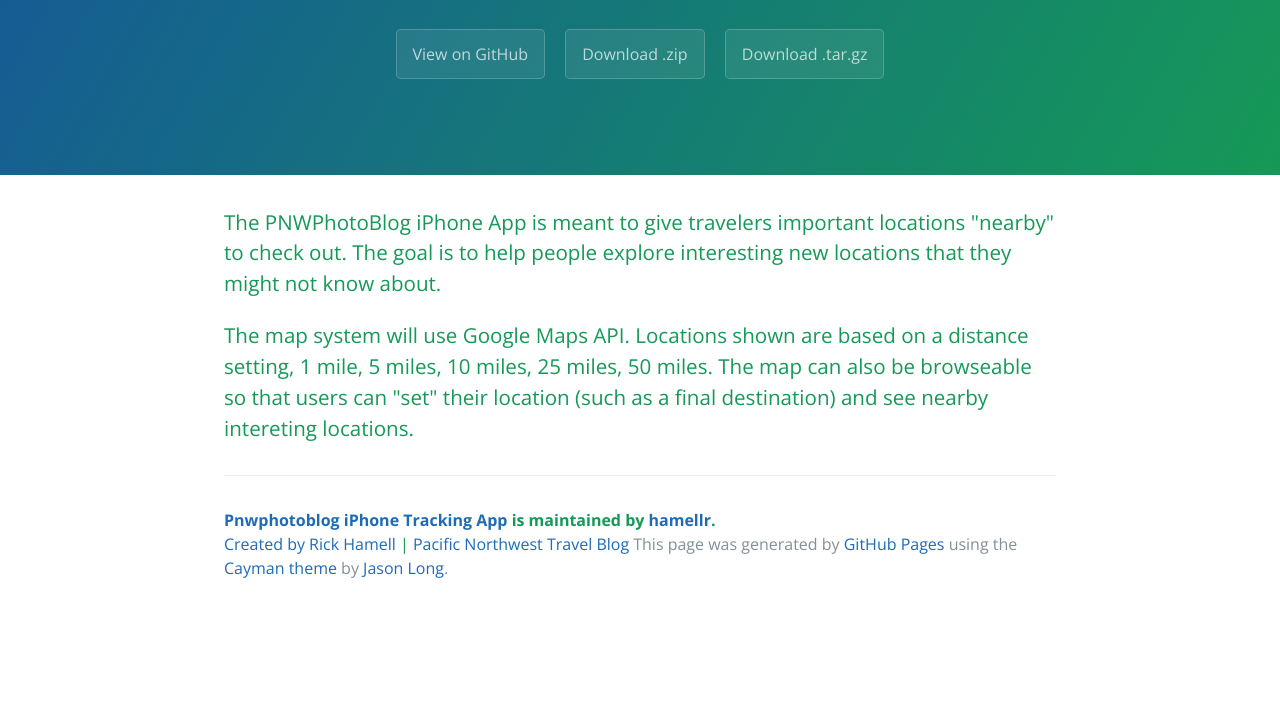
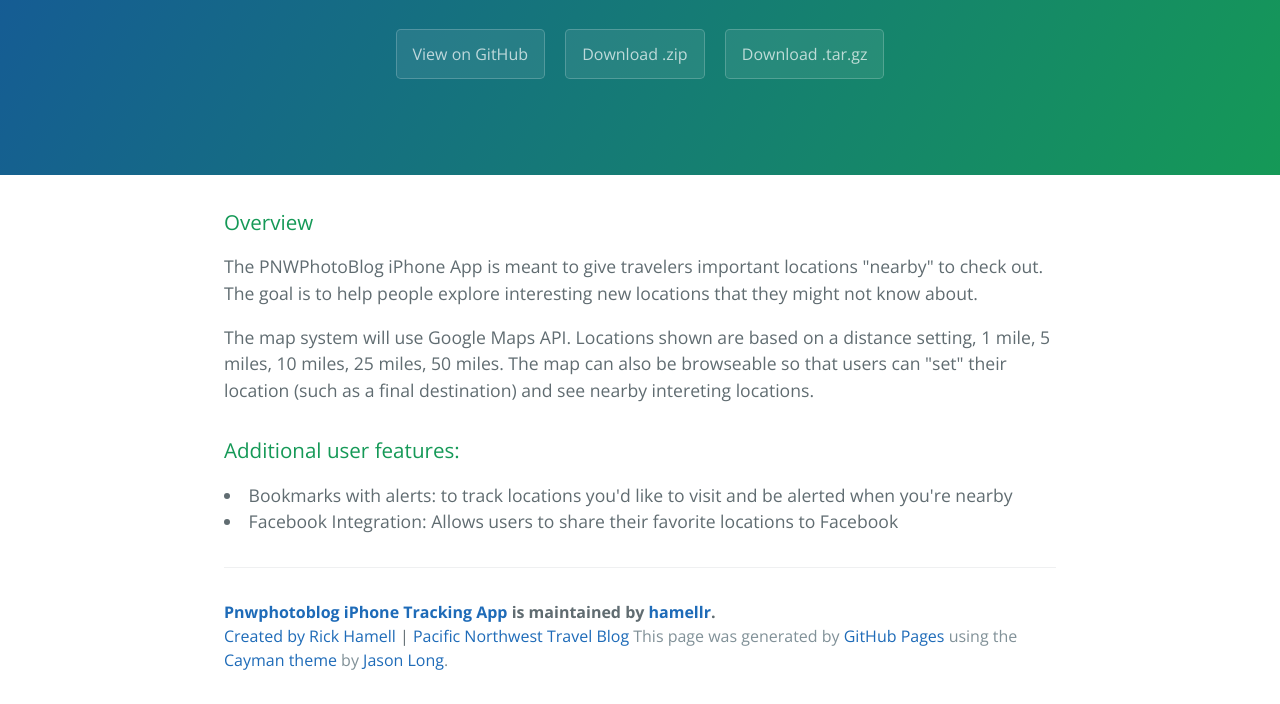
Before and after one commit to hamellr/PNWPhotoblog, a plain HTML site: page index.html in a window 1280 px wide. Shown: the part 208-912 px from the top of the page. Before the commit the page ends 836 px from the top, so only its background shows below. Drawn offline with nearby package versions, Linux system fonts and the light colour scheme.

Commit message:
Update index.html

```diff
--- a/index.html
+++ b/index.html
@@ -20,7 +20,7 @@
     </section>
 
     <section class="main-content">
-      <h3>
+      <h3>Overview</h3>
 
 The PNWPhotoBlog iPhone App is meant to give travelers important locations "nearby" to check out. The goal is to help people explore interesting new locations that they might not know about.
 
@@ -29,8 +29,11 @@
 
 </p>The map system will use Google Maps API. Locations shown are based on a distance setting, 1 mile, 5 miles, 10 miles, 25 miles, 50 miles. The map can also be browseable so that users can "set" their location (such as a final destination) and see nearby intereting locations.
 
-
-
+<br><p>
+<h3>Additional user features:</h3>
+<li>Bookmarks with alerts: to track locations you'd like to visit and be alerted when you're nearby
+<li>Facebook Integration: Allows users to share their favorite locations to Facebook</li>
+</p>
 
 
       <footer class="site-footer">
```
